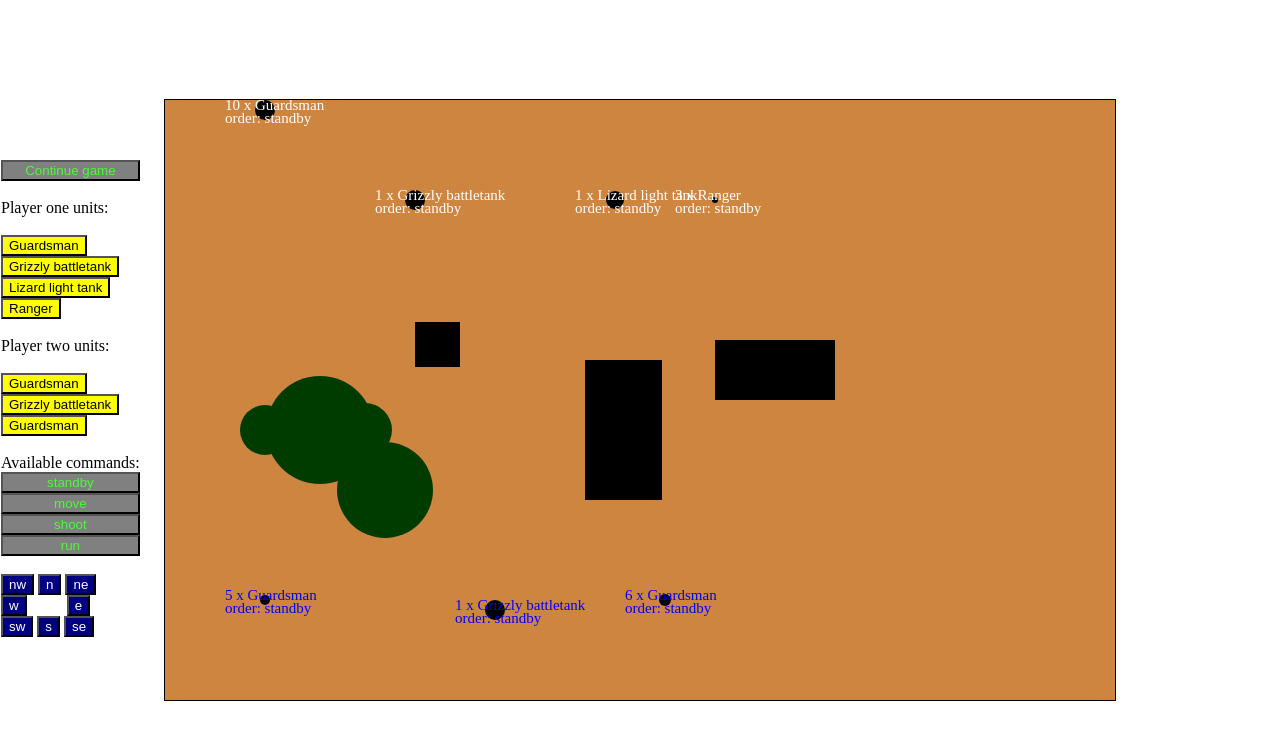
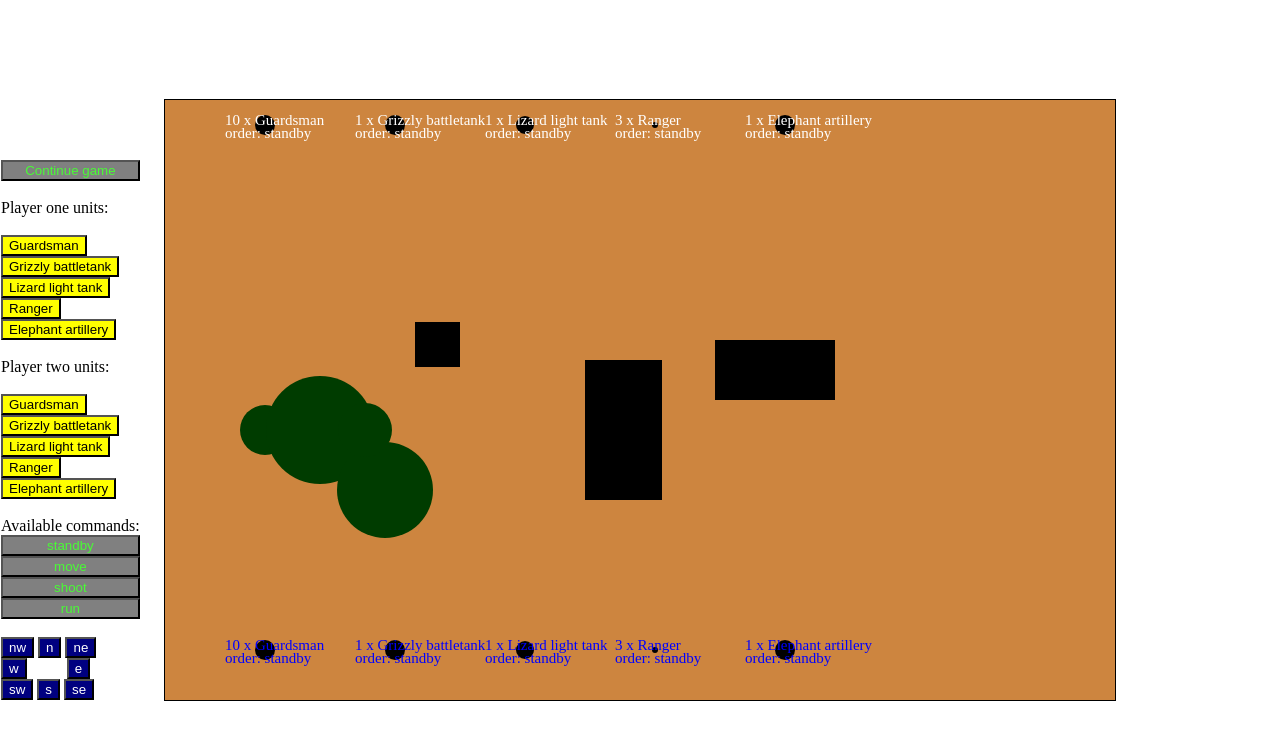
Before and after one commit to irtep/NewStrategyGame, a website: page views/index.html in a window 1280 px wide. Drawn offline with Linux system fonts and the light colour scheme.

Commit message:
update 23oct18 evening

```diff
--- a/notepad.js
+++ b/notepad.js
@@ -1,6 +1,8 @@
 /*
 Next:
 
-melee combat ready, but untested
+melee combat ready, but only slightly tested,
+
+big bug in engine... standing by units shoot own units.....
 
 */
--- /dev/null
+++ b/public/armies.js
@@ -0,0 +1,53 @@
+// Imperial Armies 100p:
+const armies =
+[[   // 0
+  {unit: 'Guardsman', id: 1, location: {x: 0, y: 0, z: 0}, quantity: 10, order: 'standby', target: null,
+  engaged: {yes: false, withWho: []}, joinedCharacters: [], highlighted: false, commander: 'army1', details: null,
+  firing: false, firingAt: null},
+  {unit: 'Grizzly battletank', id: 2, location: {x: 0, y: 0, z: 0}, quantity: 1, order: 'standby', target: null,
+  engaged: {yes: false, withWho: []}, joinedCharacters: [], highlighted: false, commander: 'army1', details: null,
+  firing: false, firingAt: null},
+  {unit: 'Lizard light tank', id: 3, location: {x: 360, y: 25, z: 0}, quantity: 1, order: 'standby', target: null,
+  engaged: {yes: false, withWho: []}, joinedCharacters: [], highlighted: false, commander: 'army1', details: null,
+  firing: false, firingAt: null},
+  {unit: 'Ranger', id: 4, location: {x: 490, y: 25, z: 0}, quantity: 3, order: 'standby', target: null,
+  engaged: {yes: false, withWho: []}, joinedCharacters: [], highlighted: false, commander: 'army1', details: null,
+  firing: false, firingAt: null},
+  {unit: 'Elephant artillery', id: 5, location: {x: 620, y: 25, z: 0}, quantity: 1, order: 'standby', target: null,
+  engaged: {yes: false, withWho: []}, joinedCharacters: [], highlighted: false, commander: 'army1', details: null,
+  firing: false, firingAt: null}
+],
+[   // 1
+  {unit: 'Guardsman', id: 1, location: {x: 0, y: 0, z: 0}, quantity: 10, order: 'standby', target: null,
+  engaged: {yes: false, withWho: []}, joinedCharacters: [], highlighted: false, commander: 'army1', details: null,
+  firing: false, firingAt: null},
+  {unit: 'Grizzly battletank', id: 2, location: {x: 0, y: 0, z: 0}, quantity: 1, order: 'standby', target: null,
+  engaged: {yes: false, withWho: []}, joinedCharacters: [], highlighted: false, commander: 'army1', details: null,
+  firing: false, firingAt: null},
+  {unit: 'Lizard light tank', id: 3, location: {x: 360, y: 25, z: 0}, quantity: 1, order: 'standby', target: null,
+  engaged: {yes: false, withWho: []}, joinedCharacters: [], highlighted: false, commander: 'army1', details: null,
+  firing: false, firingAt: null},
+  {unit: 'Ranger', id: 4, location: {x: 490, y: 25, z: 0}, quantity: 3, order: 'standby', target: null,
+  engaged: {yes: false, withWho: []}, joinedCharacters: [], highlighted: false, commander: 'army1', details: null,
+  firing: false, firingAt: null},
+  {unit: 'Elephant artillery', id: 5, location: {x: 620, y: 25, z: 0}, quantity: 1, order: 'standby', target: null,
+  engaged: {yes: false, withWho: []}, joinedCharacters: [], highlighted: false, commander: 'army1', details: null,
+  firing: false, firingAt: null}
+]
+];
+
+
+
+// Model:
+/*
+[{unit: 'Guardsman', id: 5, location: {x: 100, y: 500, z: 0}, quantity: 5, order: 'standby', target: null,
+             engaged: {yes: false, withWho: []}, joinedCharacters: [], highlighted: false, commander: 'army2', details: null,
+            firing: false, firingAt: null},
+            {unit: 'Grizzly battletank', id: 6, location: {x: 590, y: 510, z: 0}, quantity: 1, order: 'standby', target: null,
+             engaged: {yes: false, withWho: []}, joinedCharacters: [], highlighted: false, commander: 'army2', details: null,
+            firing: false, firingAt: null},
+            {unit: 'Guardsman', id: 7, location: {x: 500, y: 500, z: 0}, quantity: 6, order: 'standby', target: null,
+             engaged: {yes: false, withWho: []}, joinedCharacters: [], highlighted: false, commander: 'army2', details: null,
+            firing: false, firingAt: null}
+           ]
+*/
--- a/public/draw.js
+++ b/public/draw.js
@@ -7,6 +7,8 @@ function drawUnits(canvas,ctx) {
       actionDesc = 'order: ' + unit.order;
     } else if (unit.order === 'shoot'){ // need to make owns for shooting and moving
       actionDesc = 'order: ' + unit.order + ' at ' + unit.target.unit;
+    } else if (unit.order === 'melee'){ // need to make owns for shooting and moving
+      actionDesc = 'order: ' + unit.order;
     } else {
       actionDesc = 'order: ' + unit.order + ' at ' + unit.target;
     }
--- a/public/engine.js
+++ b/public/engine.js
@@ -34,7 +34,7 @@ function roundExecutor(){
       for (let i = 0; i < allUnits.length; i++) {
         const unitInAction = allUnits[i];
 
-        // MOVE
+        // ------- MOVE ----------
         if (unitInAction.order === 'move' && unitInAction.engaged.yes === false) {
           for (let iii = 0; iii < unitInAction.details.stats.m; iii++){
             const moveAttempt = moveUnit(unitInAction, unitInAction.target);
@@ -71,7 +71,7 @@ function roundExecutor(){
           }
         }
 
-        // RUN
+        // ------   RUN   ------------
         if (unitInAction.order === 'run' && unitInAction.engaged.yes === false) {
           const runSpeed = unitInAction.details.stats.m * 2;
 
@@ -90,13 +90,13 @@ function roundExecutor(){
       for (let i = 0; i < allUnits.length; i++) {
         const unitInAction = allUnits[i];
 
-        // SHOOT TO TARGET
+        // ------  SHOOT TO TARGET  --------
         if (unitInAction.order === 'shoot' && unitInAction.engaged.yes === false) {
           unitInAction.firingAt = unitInAction.target; // for line painting
           const shootAttempt = shootTarget(unitInAction, unitInAction.target);
         }
 
-        // STANDBY
+        // --------  STANDBY  ---------
         if (unitInAction.order === 'standby' && unitInAction.engaged.yes === false) {
           // find someone to shoot while waiting more orders:
           let opponent = gameObject.army2;
@@ -125,10 +125,10 @@ function roundExecutor(){
           }
         }
 
-        // MELEE ORDER
+        // -----   MELEE ORDER  ---------
         if (unitInAction.order === 'melee') {
           // apply melee attack:
-          const meleeAttackAttempt = meleeAttack(who, who.engaged.withWho[0]);
+          const meleeAttackAttempt = meleeAttack(unitInAction, unitInAction.engaged.withWho[0]);
         }
       }
 
@@ -141,6 +141,7 @@ function startGame(){
   // complete gameObject with unit stats
   const arm1 = gameObject.army1;
   const arm2 = gameObject.army2;
+  let activeArmy = gameObject.army1;
 
   for (let ind = 0; ind < arm1.length; ind++){
     const foundUnit = searchUnitByName(arm1[ind].unit, gameObject.factions[0]);
@@ -151,8 +152,39 @@ function startGame(){
     arm2[ind2].details = foundUnit;
   }
 
+  // set x and y and id for all:
+  function setStartLocations(activeArmy){
+    for (let i = 0; i < activeArmy.length; i++) {
+      if (activeArmy === arm1){  // army 1
+        if (i === 0){
+          activeArmy[i].location.x = 100;
+          activeArmy[i].location.y = 25;
+          activeArmy[i].id = 1;
+        } else {
+          const lastUnit = i - 1;
+          activeArmy[i].location.x = activeArmy[lastUnit].location.x + 130;
+          activeArmy[i].location.y = 25;
+          activeArmy[i].id = activeArmy[lastUnit].id + 1;
+        }
+      } else {  // army 2
+        if (i === 0){
+          activeArmy[i].location.x = 100;
+          activeArmy[i].location.y = 550;
+          activeArmy[i].id = 20;
+        } else {
+          const lastUnit = i - 1;
+          activeArmy[i].location.x = activeArmy[lastUnit].location.x + 130;
+          activeArmy[i].location.y = 550;
+          activeArmy[i].id = activeArmy[lastUnit].id + 1;
+        }
+      }
+    }
+  }
+  setStartLocations(arm1);
+  setStartLocations(arm2);
   draw();
   createUnitButtons();
+  console.log('start game ready: ', gameObject);
 }
 
 // Calls:
--- a/public/gameObject.js
+++ b/public/gameObject.js
@@ -1,29 +1,8 @@
   const gameObject = { // seq: nombre, location, type, desc, meleeWeapons, rangedWeapons,
                        //stats, size, army, order, targeted, quantity
     factions: [imperials, imperials], // player 1: 0 player 2: 1.
-    army1: [{unit: 'Guardsman', id: 1, location: {x: 100, y: 10, z: 0}, quantity: 10, order: 'standby', target: null,
-            engaged: {yes: false, withWho: []}, joinedCharacters: [], highlighted: false, commander: 'army1', details: null,
-            firing: false, firingAt: null},
-            {unit: 'Grizzly battletank', id: 2, location: {x: 250, y: 100, z: 0}, quantity: 1, order: 'standby', target: null,
-             engaged: {yes: false, withWho: []}, joinedCharacters: [], highlighted: false, commander: 'army1', details: null,
-            firing: false, firingAt: null},
-            {unit: 'Lizard light tank', id: 3, location: {x: 450, y: 100, z: 0}, quantity: 1, order: 'standby', target: null,
-             engaged: {yes: false, withWho: []}, joinedCharacters: [], highlighted: false, commander: 'army1', details: null,
-            firing: false, firingAt: null},
-            {unit: 'Ranger', id: 4, location: {x: 550, y: 100, z: 0}, quantity: 3, order: 'standby', target: null,
-             engaged: {yes: false, withWho: []}, joinedCharacters: [], highlighted: false, commander: 'army1', details: null,
-            firing: false, firingAt: null}
-           ],
-    army2: [{unit: 'Guardsman', id: 5, location: {x: 100, y: 500, z: 0}, quantity: 5, order: 'standby', target: null,
-             engaged: {yes: false, withWho: []}, joinedCharacters: [], highlighted: false, commander: 'army2', details: null,
-            firing: false, firingAt: null},
-            {unit: 'Grizzly battletank', id: 6, location: {x: 330, y: 510, z: 0}, quantity: 1, order: 'standby', target: null,
-             engaged: {yes: false, withWho: []}, joinedCharacters: [], highlighted: false, commander: 'army2', details: null,
-            firing: false, firingAt: null},
-            {unit: 'Guardsman', id: 7, location: {x: 500, y: 500, z: 0}, quantity: 6, order: 'standby', target: null,
-             engaged: {yes: false, withWho: []}, joinedCharacters: [], highlighted: false, commander: 'army2', details: null,
-            firing: false, firingAt: null}
-           ],  // adding terrains like this, in later versions will be generated:
+    army1: armies[0],
+    army2: armies[1],  // adding terrains like this, in later versions will be generated:
     terrain: [{building: 'small building', location: {x: 250, y: 222}, size: {width: 45, height: 45}, type: 'building'},
               {building: 'medium building', location: {x: 550, y: 240}, size: {width: 120, height: 60}, type: 'building'},
               {building: 'large building', location: {x: 420, y: 260}, size: {width: 77, height: 140}, type: 'building'},
--- a/public/units.js
+++ b/public/units.js
@@ -3,17 +3,21 @@
 //stats, size, army
 // move, strength, toughness, weaponSkill, ballisticSkill, attacks, wounds, initiative, leadership, armourSave
 // defMods: +1 is better to defend, -1 is less to defend
+// ballistic skill: lower is better.  weapon skill: higher is better!
 const imperials = [
   new gameUnit(
-  'Guardsman', 'infantry','human imperial soldiers. ok shooters, bad in melee', ['bayonet'], ['assault rifle'],
-  {m: 6, s: 3, t: 3, ws: 4, bs: 4, a: 1, w: 1, i: 3, ld: 8, sv: 5, defMods: 0, pointCost: 1}, 1, 'imperials'),
+  'Guardsman', 'infantry','human imperial soldiers. ok shooters, bad in melee', ['bayonet'], ['assault rifle mk3'],
+  {m: 6, s: 3, t: 3, ws: 3, bs: 4, a: 1, w: 1, i: 3, ld: 8, sv: 5, defMods: 0, pointCost: 1}, 1, 'imperials'),
   new gameUnit(
-  'Grizzly battletank', 'vehicle', 'excellent medium battletank', [null], ['battlecannon', 'heavy machinegun'],
-  {m: 6, s: 6, t: 7, ws: 6, bs: 4, a: 2, w: 10, i: 2, ld: 8, sv: 3, defMods: -1, pointCost: 30}, 10,  'imperials'),
+  'Grizzly battletank', 'vehicle', 'excellent medium battletank', ['crash'], ['battlecannon', 'heavy machinegun'],
+  {m: 6, s: 6, t: 7, ws: 2, bs: 4, a: 2, w: 10, i: 2, ld: 8, sv: 3, defMods: -1, pointCost: 30}, 10,  'imperials'),
   new gameUnit(
-  'Lizard light tank', 'carrier', 'light tank that can carry soldiers', [null], ['heavy machinegun'],
-  {m: 9, s: 5, t: 6, ws: 6, bs: 4, a: 2, w: 7, i: 2, ld: 8, sv: 3, defMods: -1, pointCost: 20}, 9,  'imperials'),
+  'Lizard light tank', 'carrier', 'light tank that can carry soldiers', ['crash'], ['heavy machinegun'],
+  {m: 9, s: 5, t: 6, ws: 2, bs: 4, a: 2, w: 7, i: 2, ld: 8, sv: 3, defMods: -1, pointCost: 20}, 9,  'imperials'),
   new gameUnit(
   'Ranger', 'infantry', 'elite imperial soldier', ['bayonet'], ['sniper rifle',],
-  {m: 7, s: 3, t: 3, ws: 3, bs: 3, a: 1, w: 1, i: 4, ld: 8, sv: 5, defMods: 1, pointCost: 4}, 1,  'imperials')
+  {m: 7, s: 3, t: 3, ws: 3, bs: 3, a: 1, w: 1, i: 4, ld: 8, sv: 5, defMods: 1, pointCost: 4}, 1,  'imperials'),
+  new gameUnit(
+  'Elephant artillery', 'vehicle', 'heavy self-propelled cannon', ['crash'], ['meteor cannon'],
+  {m: 2, s: 6, t: 6, ws: 2, bs: 4, a: 1, w: 7, i: 2, ld: 8, sv: 3, defMods: -2, pointCost: 28}, 10,  'imperials')
 ];
--- a/public/weapons.js
+++ b/public/weapons.js
@@ -1,13 +1,16 @@
-// constructor: (nombre, range, type, attacks, str, ap, wounds, barrage)
+// constructor: (nombre, range, type, attacks, str, ap, wounds, barrage) not sure if barrage will be added...
 
-const rangedWeapons = [
-  new weapon('assault rifle', 300, 'rapid', 1, 3, 0, 1, false),
-  new weapon('laser rifle', 300, 'rapid', 1, 4, 0, 1, false),
-  new weapon('sniper rifle', 450, 'rifle', 1, 4, 0, 1, false),
-  new weapon('heavy machinegun', 450, 'heavy', 3, 5, 1, 1, false),
-  new weapon('battlecannon', 600, 'heavy', 'd6', 8, 3, 'd6', false)
+const rangedWeapons = [           //r           a  s   ap  w
+  new weapon('assault rifle mk3', 300, 'rapid', 1, 3,  0,  1, false),
+  new weapon('laser rifle', 300, 'rapid',       1, 4,  0,  1, false),
+  new weapon('sniper rifle', 450, 'rifle',      1, 4,  0,  1, false),
+  new weapon('heavy machinegun', 450, 'heavy',  3, 5,  1,  1, false),
+  new weapon('battlecannon', 600, 'heavy',    'd6',8,  3, 'd6', false),
+  new weapon('meteor cannon', 600, 'heavy',   'd6',9,  4,  5, false)
 ];
 const meleeWeapons = [
+  new weapon('unarmed', 0, 'melee', 0, 0, 0, 1, false),
+  new weapon('crash', 0, 'melee', 0, 0, 4, 3, false), // basic tank attack
   new weapon('bayonet', 0, 'melee', 0, 0, 0, 1, false),
   new weapon('chainsword', 0, 'melee', 1, 0, 0, 1, false)
 ];
```
Also changed, not shown: public/orders.js (+7 -6 lines), views/index.html (+1 -0 lines).
